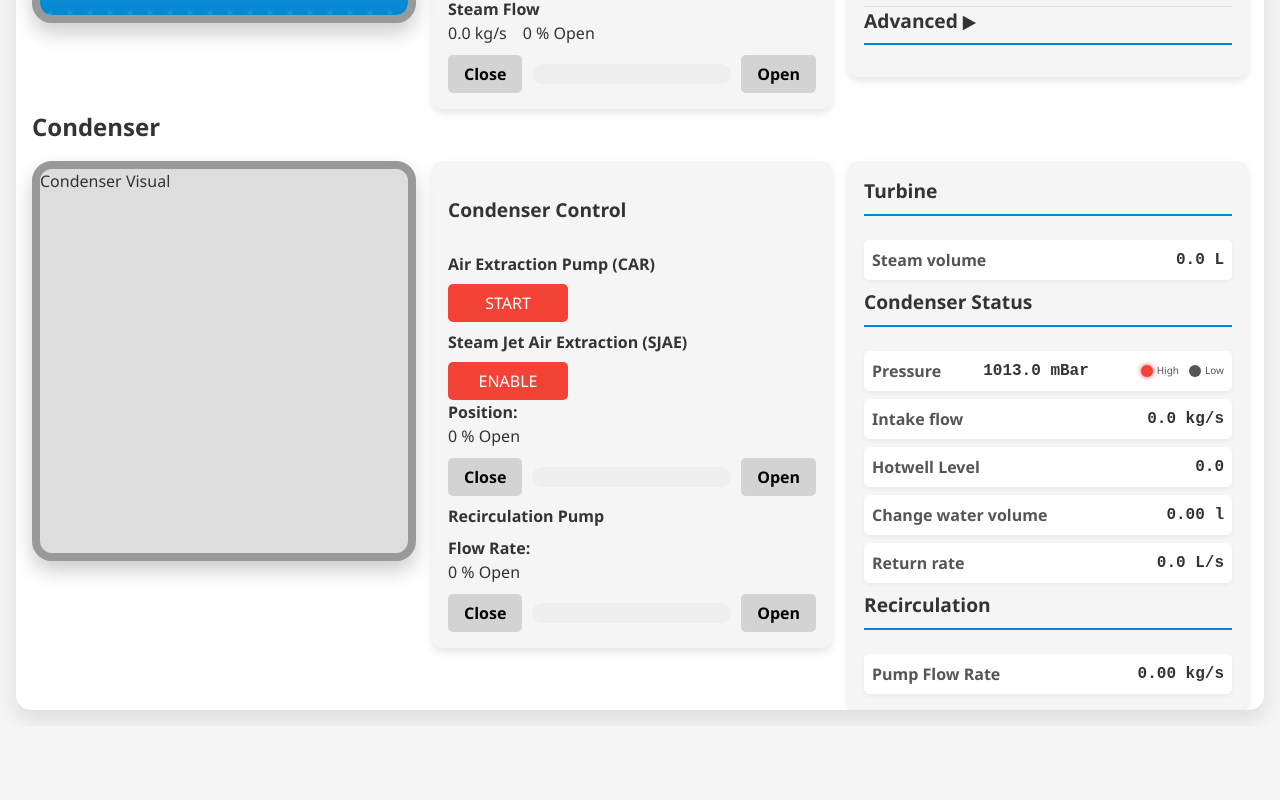
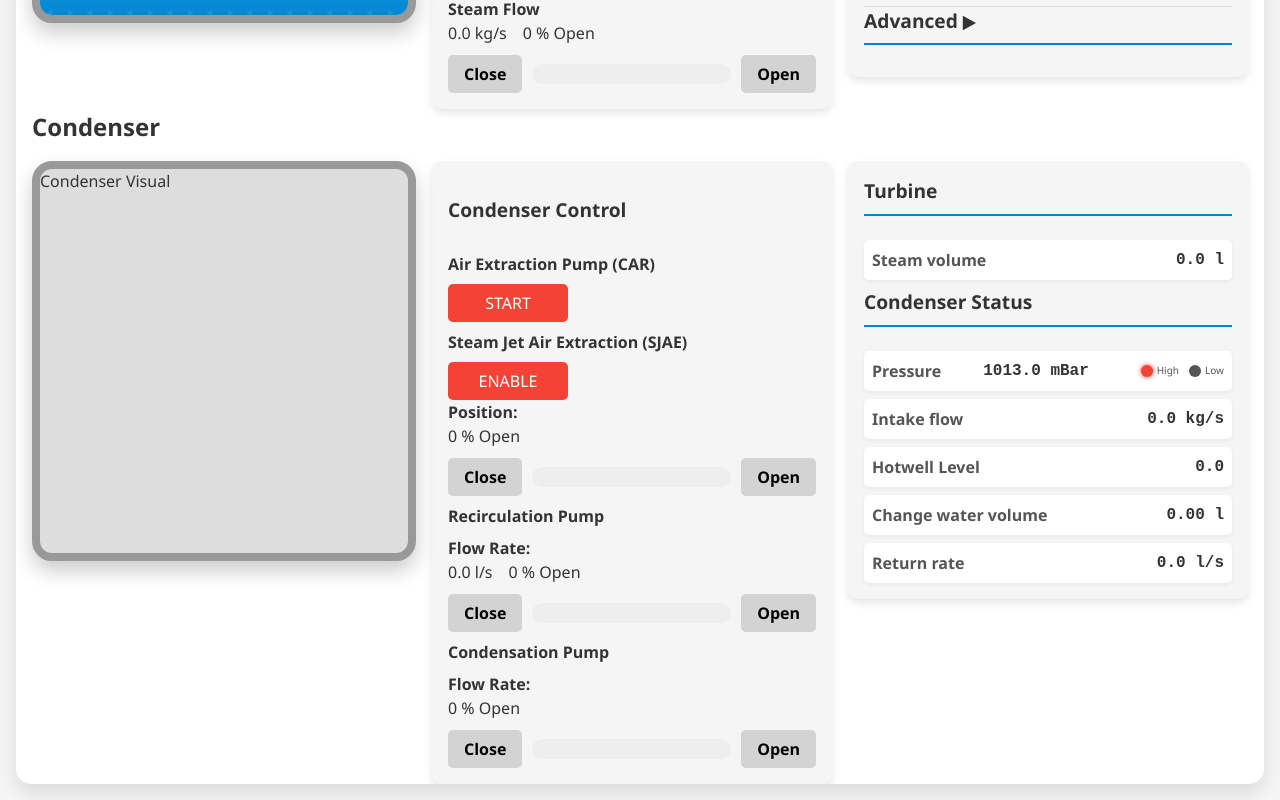
Before and after one commit to NarubyRiverlione/steamboiler, a React (Vite) app: page / in a window 1280 px wide. Shown: the part 532-1332 px from the top of the page. Before the commit the page ends 1258 px from the top, so only its background shows below. Built offline with nearby package versions, Linux system fonts and the light colour scheme.

Commit message:
condensation pump

```diff
--- a/src/components/Condenser/CondenserControlPanel.tsx
+++ b/src/components/Condenser/CondenserControlPanel.tsx
@@ -7,12 +7,15 @@ const CondenserControlPanel = () => {
       isAirExtractionPumpEnabled,
       isSjaeEnabled,
       sjaeValvePosition,
-      recirculationPumpValvePosition
+      recirculationPumpValvePosition,
+      condensationPumpValvePosition,
+      recirculationPumpFlowRate,
     },
     toggleAirExtractionPump,
     toggleSjae,
     adjustSjaeValvePosition,
     adjustRecirculationPumpValvePosition,
+    adjustCondensationPumpValvePosition,
   } = usePowerPlant()
 
   return (
@@ -22,7 +25,10 @@ const CondenserControlPanel = () => {
       {/* Air Extraction Pump (CAR) Controls */}
       <div className="control-section">
         <h4>Air Extraction Pump (CAR)</h4>
-        <button className={`toggle-button ${isAirExtractionPumpEnabled ? "enabled" : "disabled"}`} onClick={toggleAirExtractionPump}>
+        <button
+          className={`toggle-button ${isAirExtractionPumpEnabled ? "enabled" : "disabled"}`}
+          onClick={toggleAirExtractionPump}
+        >
           {isAirExtractionPumpEnabled ? "STOP" : "START"}
         </button>
       </div>
@@ -49,8 +55,19 @@ const CondenserControlPanel = () => {
         <ValveSlider
           Label="Flow Rate:"
           Position={recirculationPumpValvePosition * 100}
+          Value={`${recirculationPumpFlowRate.toFixed(1)} l/s`}
           Step={10}
           cbAdjust={adjustRecirculationPumpValvePosition}
+        />
+      </div>
+      {/* Condensation Pump Controls */}
+      <div className="control-section">
+        <h4>Condensation Pump</h4>
+        <ValveSlider
+          Label="Flow Rate:"
+          Position={condensationPumpValvePosition * 100}
+          Step={10}
+          cbAdjust={adjustCondensationPumpValvePosition}
         />
       </div>
     </div>
--- a/src/components/Condenser/CondenserReadouts.tsx
+++ b/src/components/Condenser/CondenserReadouts.tsx
@@ -11,7 +11,6 @@ const CondenserReadouts = () => {
       hotwellWaterVolume: waterVolume,
       returnRate,
       intakeFlowRate,
-      recirculationPumpFlowRate,
     },
   } = usePowerPlant()
 
@@ -27,7 +26,7 @@ const CondenserReadouts = () => {
       <h3>Turbine</h3>
       <div className="readout-item">
         <span className="label">Steam volume</span>
-        <span className="value">{steamVolume.toFixed(1)} L</span>
+        <span className="value">{steamVolume.toFixed(1)} l</span>
       </div>
 
       <h3>Condenser Status</h3>
@@ -66,13 +65,7 @@ const CondenserReadouts = () => {
 
       <div className="readout-item">
         <span className="label">Return rate</span>
-        <span className="value">{returnRate.toFixed(1)} L/s</span>
-      </div>
-
-      <h3>Recirculation</h3>
-      <div className="readout-item">
-        <span className="label">Pump Flow Rate</span>
-        <span className="value">{recirculationPumpFlowRate.toFixed(2)} kg/s</span>
+        <span className="value">{returnRate.toFixed(1)} l/s</span>
       </div>
     </div>
   )
--- a/src/context/Boiler/BoilerReducer.ts
+++ b/src/context/Boiler/BoilerReducer.ts
@@ -53,7 +53,12 @@ function boilerReducer(state: BoilerState, action: BoilerAction): BoilerState {
         mainSteamValvePosition: newPosition,
       }
     }
-
+    case "ADD_CONDENSATION_WATER": {
+      return {
+        ...state,
+        waterVolume: state.waterVolume + action.amount,
+      }
+    }
     case "SIMULATE_TICK": {
       const { deltaTime } = action
       return BoilerTick(state, deltaTime)
--- a/src/context/Boiler/BoilerTypes.ts
+++ b/src/context/Boiler/BoilerTypes.ts
@@ -3,7 +3,6 @@ type BoilerState = {
   temperature: number // Celsius
   pressure: number // bar
   gasFlow: number // liters/second
-  // steamRate: number // kg/second - Average over last 10 seconds
   fillValveOpen: boolean
   drainValveOpen: boolean
   energy: number // kJ
@@ -20,6 +19,7 @@ export type BoilerAction =
   | { type: "TOGGLE_FILL_VALVE" }
   | { type: "TOGGLE_DRAIN_VALVE" }
   | { type: "ADJUST_MAIN_STEAM_VALVE"; amount: number }
+  | { type: "ADD_CONDENSATION_WATER"; amount: number }
   | { type: "SIMULATE_TICK"; deltaTime: number }
 
 export default BoilerState
--- a/src/context/Condenser/CondenserReducer.ts
+++ b/src/context/Condenser/CondenserReducer.ts
@@ -15,6 +15,7 @@ export const initialCondenserState: CondenserState = {
   sjaeValvePosition: 0, // 0% open
   recirculationPumpFlowRate: 0,
   recirculationPumpValvePosition: 0, // 0% open
+  condensationPumpValvePosition: 0,
   deltaWaterVolume: 0,
 }
 
@@ -43,7 +44,12 @@ const condenserReducer = (
         ...state,
         recirculationPumpValvePosition: action.payload,
       }
-
+    case "SET_CONDENSATION_PUMP_VALVE_POSITION": {
+      return {
+        ...state,
+        condensationPumpValvePosition: action.payload,
+      }
+    }
     case "SIMULATE_TICK": {
       const { boilerSteamFlow, deltaTime } = action.payload
       return CondenserTick(state, boilerSteamFlow, deltaTime)
--- a/src/context/Condenser/CondenserTick.ts
+++ b/src/context/Condenser/CondenserTick.ts
@@ -6,6 +6,7 @@ import {
   calculatePressure,
   calculateRecirculationPumpFlowRate,
 } from "../../utils/condenserCalculation"
+import { CstSimulation } from "../../context/const"
 
 /**
  * Simulates the condenser vacuum behavior over time
@@ -20,29 +21,35 @@ export function CondenserTick(
   boilerSteamFlow: number,
   deltaTime: number,
 ): CondenserState {
-  // Calculate the pressure base on the CAR & SJAE
+  // Calculate the pressure based on the CAR & SJAE
   const { newPressure, newIsSjaeEnabled } = calculatePressure(condenserState, boilerSteamFlow, deltaTime)
 
-  // Calculate turbine to condenser flow rate based on boiler steam flow and condenser vacuum pressure
-  // The vacuum pressure affects the efficiency of steam flow from turbine to condenser
+  // Calculate turbine to condenser flow rate based on boiler steam flow and condenser vacuum pressure.
+  // The vacuum pressure affects the efficiency of steam flow from turbine to condenser.
   const newIntakeFlowRate = calculateIntakeFlowRate(boilerSteamFlow, newPressure)
 
-  // Calculate steam volume change
+  // Calculate steam volume change.
   const steamVolumeChange = calculateSteamVolumeChange(boilerSteamFlow, newIntakeFlowRate, deltaTime)
   const newSteamVolume = condenserState.steamVolume + steamVolumeChange
 
-  // Calculate recirculation pump flow rate based on valve position
+  // Calculate recirculation pump flow rate based on valve position.
   const newRecirculationPumpFlowRate = calculateRecirculationPumpFlowRate(
     condenserState.recirculationPumpValvePosition,
   )
 
-  // Calculate water level based on recirculation pump flow rate
+  // Calculate water level based on recirculation pump flow rate.
   const { steamVolumeAfterCondensation, waterVolumeAfterCondensation } = calculateCondensation(
     newSteamVolume,
     condenserState.hotwellWaterVolume,
     newRecirculationPumpFlowRate,
     deltaTime,
   )
+
+  // Condensation pump transfer: remove water from hotwell based on pump valve setting.
+  const pumpFlowRate =
+    condenserState.condensationPumpValvePosition * CstSimulation.Condenser.CondensationPump_MaxFlowRate
+  const pumpVolume = pumpFlowRate * deltaTime
+  const newHotwellWaterVolume = Math.max(0, waterVolumeAfterCondensation - pumpVolume)
 
   return {
     ...condenserState,
@@ -51,7 +58,8 @@ export function CondenserTick(
     intakeFlowRate: newIntakeFlowRate,
     recirculationPumpFlowRate: newRecirculationPumpFlowRate,
     steamVolume: steamVolumeAfterCondensation,
-    hotwellWaterVolume: waterVolumeAfterCondensation,
-    deltaWaterVolume: waterVolumeAfterCondensation - condenserState.hotwellWaterVolume,
+    hotwellWaterVolume: newHotwellWaterVolume,
+    deltaWaterVolume: newHotwellWaterVolume - condenserState.hotwellWaterVolume,
+    returnRate: pumpVolume,
   }
 }
--- a/src/context/Condenser/CondenserTypes.ts
+++ b/src/context/Condenser/CondenserTypes.ts
@@ -11,6 +11,7 @@ export type CondenserState = {
   sjaeValvePosition: number // 0-100%
   recirculationPumpFlowRate: number // Flow rate of the recirculation pump
   recirculationPumpValvePosition: number // 0-1 (0-100%)
+  condensationPumpValvePosition: number // 0-1 (0-100%)
   deltaWaterVolume: number
 }
 
@@ -19,6 +20,7 @@ export type CondenserAction =
   | { type: "SET_SJAE_ENABLED"; payload: boolean }
   | { type: "SET_SJAE_VALVE_POSITION"; payload: number }
   | { type: "SET_RECIRCULATION_PUMP_VALVE_POSITION"; payload: number }
+  | { type: "SET_CONDENSATION_PUMP_VALVE_POSITION"; payload: number }
   | { type: "SIMULATE_TICK"; payload: { boilerSteamFlow: number; deltaTime: number } }
 
 export default CondenserState
--- a/src/context/PowerPlantContext.tsx
+++ b/src/context/PowerPlantContext.tsx
@@ -21,6 +21,7 @@ export type PowerPlantContextType = {
   toggleSjae: () => void
   adjustSjaeValvePosition: (amount: number) => void
   adjustRecirculationPumpValvePosition: (amount: number) => void
+  adjustCondensationPumpValvePosition: (amount: number) => void
 }
 
 // Context
--- a/src/context/PowerPlantProvider.tsx
+++ b/src/context/PowerPlantProvider.tsx
@@ -32,6 +32,9 @@ function PowerPlantProvider({ children }: { children: ReactNode }) {
       // condenser vacuum
       const { steamFlowOut } = boilerState
       condenserDispatch({ type: "SIMULATE_TICK", payload: { boilerSteamFlow: steamFlowOut, deltaTime } })
+
+      // add condensation water to the boiler
+      boilerDispatch({ type: "ADD_CONDENSATION_WATER", amount: condenserState.returnRate })
     }, 100) // Update 10 times per second
 
     return () => {
@@ -76,11 +79,17 @@ function PowerPlantProvider({ children }: { children: ReactNode }) {
       payload: newPosition,
     })
   }
-
   const adjustRecirculationPumpValvePosition = (amount: number) => {
     const newPosition = Math.max(0, Math.min(1, condenserState.recirculationPumpValvePosition + amount / 100))
     condenserDispatch({
       type: "SET_RECIRCULATION_PUMP_VALVE_POSITION",
+      payload: newPosition,
+    })
+  }
+  const adjustCondensationPumpValvePosition = (amount: number) => {
+    const newPosition = Math.max(0, Math.min(1, condenserState.condensationPumpValvePosition + amount / 100))
+    condenserDispatch({
+      type: "SET_CONDENSATION_PUMP_VALVE_POSITION",
       payload: newPosition,
     })
   }
@@ -101,6 +110,7 @@ function PowerPlantProvider({ children }: { children: ReactNode }) {
         toggleSjae,
         adjustSjaeValvePosition,
         adjustRecirculationPumpValvePosition,
+        adjustCondensationPumpValvePosition,
       }}
     >
       {children}
--- a/src/context/const.ts
+++ b/src/context/const.ts
@@ -28,6 +28,7 @@ export const CstSimulation = {
     HeatTransferCoefficient: 0.25, // Condensation rate per unit of recirculation flow
     OptimalPressure: 55, // mBar (center of bell curve)
     OptimalPressureBellWidth: 30, // Controls how quickly efficiency drops off
+    CondensationPump_MaxFlowRate: 200,
   },
 }
 
```
